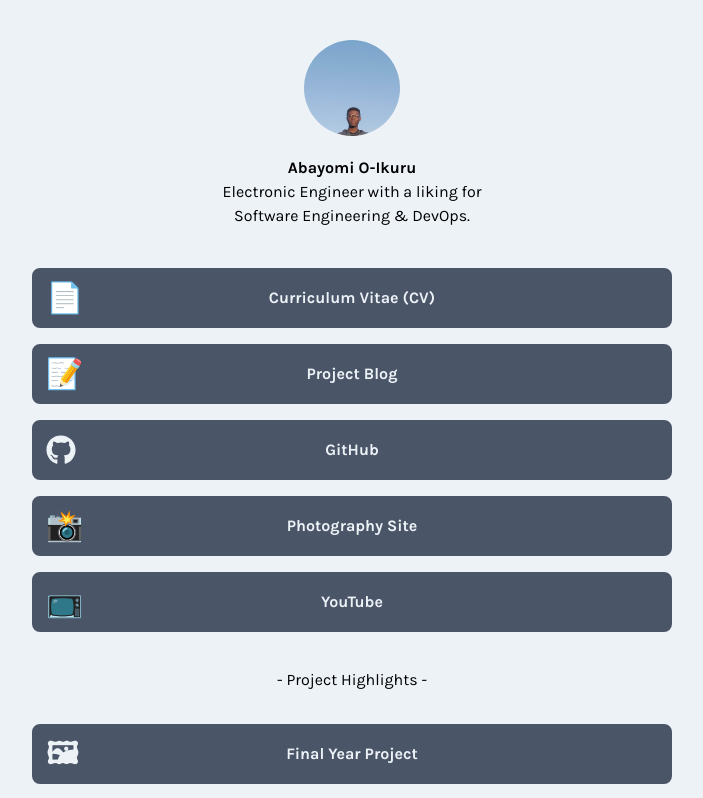
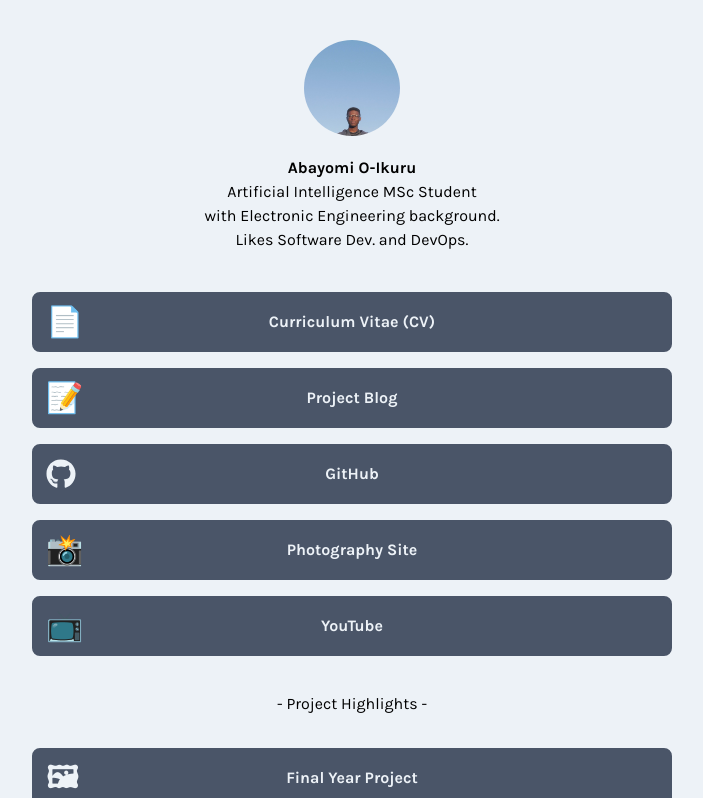
Before and after one commit to abayomi185/yomitosh-dev, a Next.js app: page / in a window 1280 px wide. Shown: the top 798 px of the page, without its empty margins (288-991 px from the left). Built offline with nearby package versions, Linux system fonts and the light colour scheme.

Commit message:
Update Header

```diff
--- a/components/Header.js
+++ b/components/Header.js
@@ -4,7 +4,12 @@ function Header() {
       <div className="md:w-4/6 mx-auto">
         <img src="/yomi.jpg" className="h-24 rounded-full mx-auto mb-5" />
         <h1 className="font-bold">Abayomi O-Ikuru</h1>
-        <p>Electronic Engineer with a liking for <br/> Software Engineering & DevOps.</p>
+        <p>
+          Artificial Intelligence MSc Student
+          <br />
+          with Electronic Engineering background.
+          <br /> Likes Software Dev. and DevOps.
+        </p>
       </div>
     </header>
   );
```
